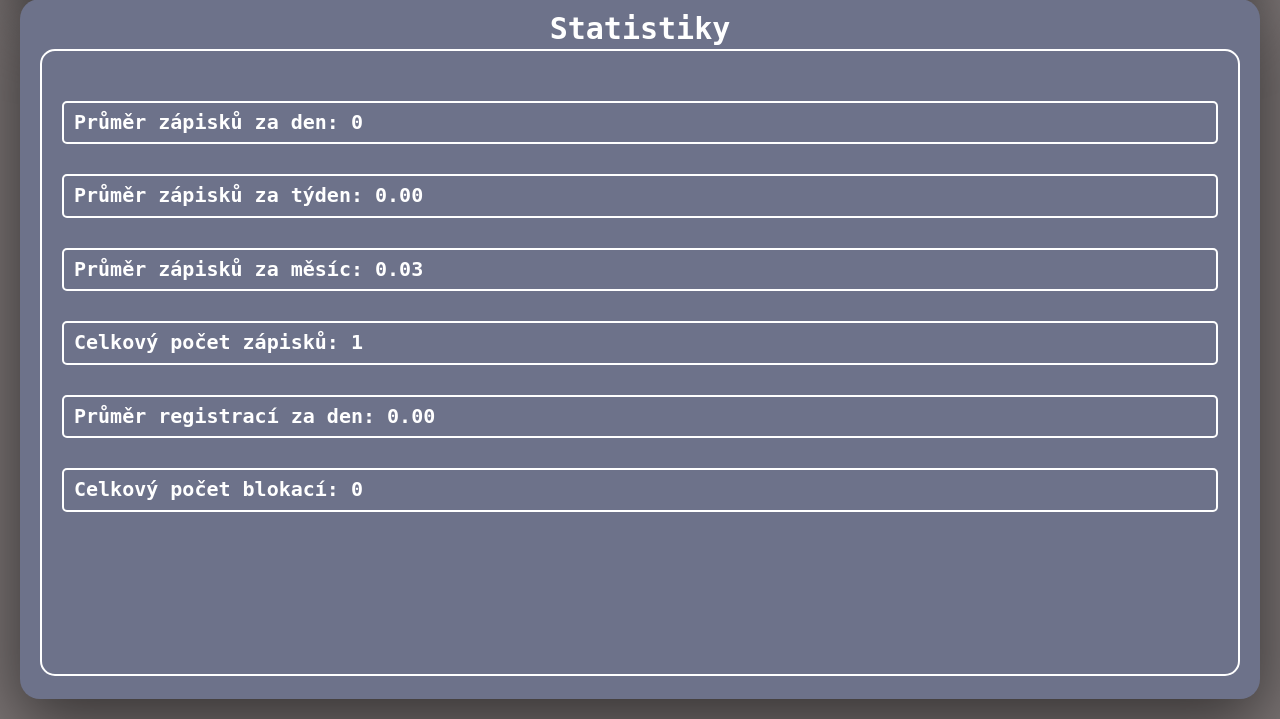
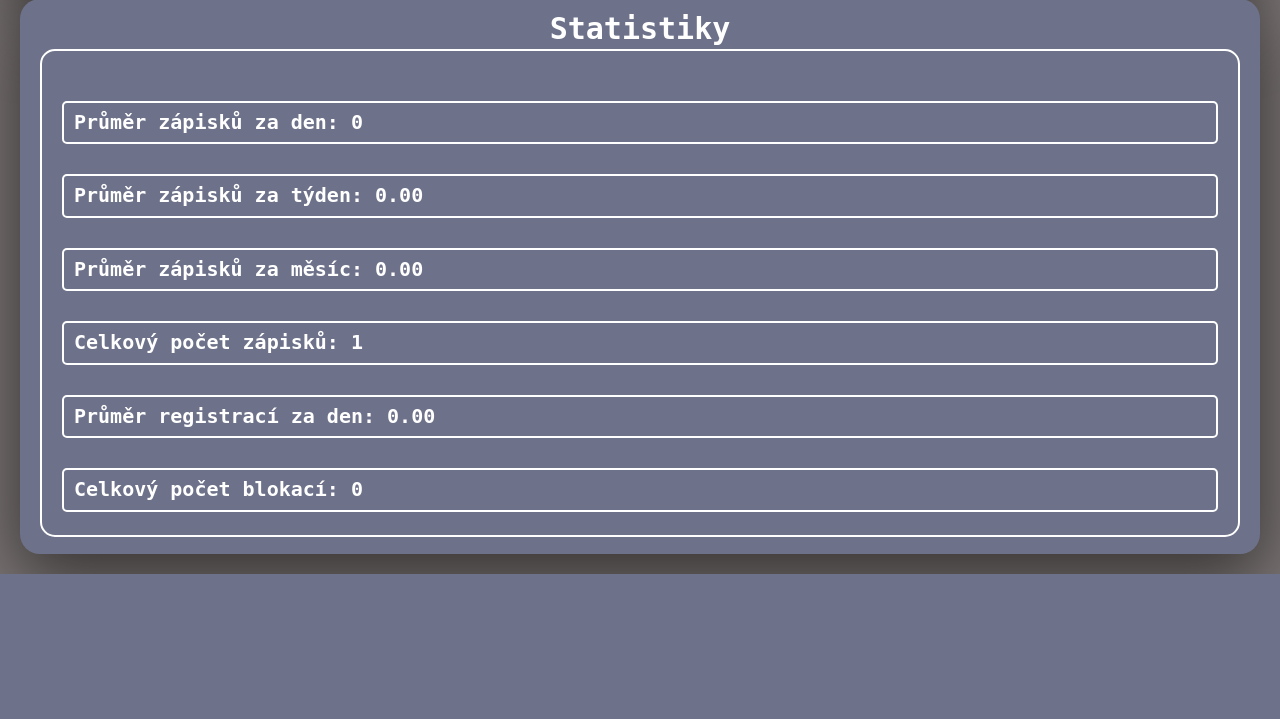
Before and after one commit to EducaNet-school/maturitniprojekty-Ejdm03, a PHP site: page /AdminDashboard.php in a window 1280 px wide. Shown: the part 652-1371 px from the top of the page. After the commit the page ends 1226 px from the top, so only its background shows below. Run offline with PHP 8.4, Linux system fonts and the light colour scheme; tables that the repository leaves empty or names only in its code hold one stand-in row (values such as "Sample post"); data that the repository does not hold is empty.

Commit message:
small edit

```diff
--- a/Maturita-Projekt/AdminDashboard.php
+++ b/Maturita-Projekt/AdminDashboard.php
@@ -77,7 +77,7 @@ if (mysqli_num_rows($res6) > 0) {
     $avg_messages_per_week = 0;
 }
 
-$sql7 = "SELECT COUNT(*) / (DATEDIFF(NOW(), MIN(date)) / 30) AS avg_messages_per_month FROM `messages`";
+$sql7 = "SELECT COUNT(*) / DATEDIFF(NOW(), MIN(date)) / 30 AS avg_messages_per_month FROM `messages`";
 $res7 = mysqli_query($conn, $sql7);
 
 if (mysqli_num_rows($res7) > 0) {
--- a/Maturita-Projekt/dname.php
+++ b/Maturita-Projekt/dname.php
@@ -20,6 +20,9 @@ if (isset($_POST["odeslat"])) {
     // vloz id_u a id_d values into  u2d table
     $sql = "INSERT INTO u2d (id_u, id_d) VALUES ('$id', '$id')";
     mysqli_query($conn, $sql);
+
+
+    setcookie("id_d",$id);
 
     // presmeruj to the denikDash.php
     header("Location: denikDash.php");
--- a/Maturita-Projekt/styltest.css
+++ b/Maturita-Projekt/styltest.css
@@ -1099,7 +1099,7 @@ input.mes-add:hover {
     background-color: #6d728a;
     border-radius: 20px;
     box-sizing: border-box;
-    height: 700px;
+    height: auto;
     padding: 20px;
     width: 150px;
     text-align: center;
```
